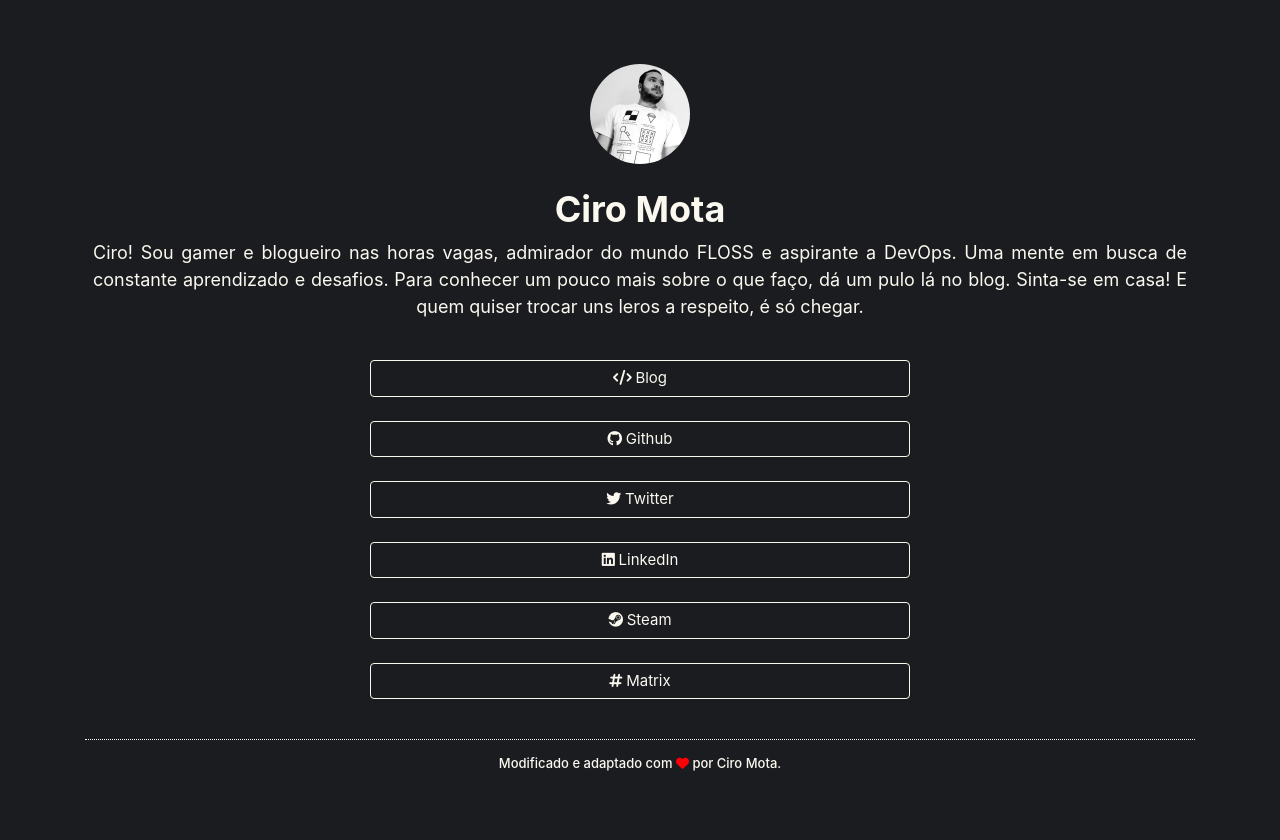
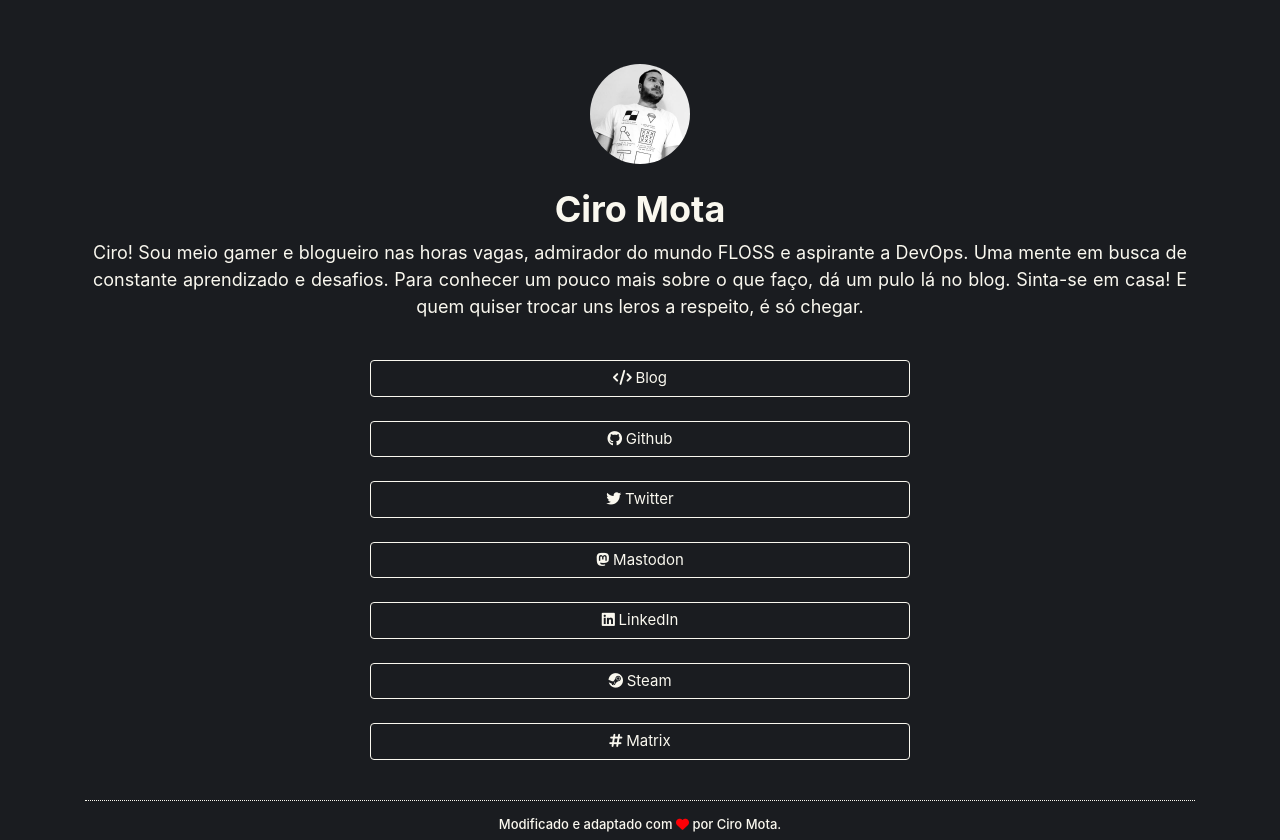
Before and after one commit to ciro-mota/linkfree, a plain HTML site: page index.html in a window 1280 px wide. Before the commit the page ends 800 px from the top, so only its background shows below. Drawn offline with nearby package versions, Linux system fonts and the light colour scheme.

Commit message:
feat: Added link to Mastodon network

```diff
--- a/index.html
+++ b/index.html
@@ -28,7 +28,7 @@
   </div>
     <div class="media-body m-2">
       <h5 class="align-items-center mt-2">Ciro Mota</h5>
-      <p>Ciro! Sou gamer e blogueiro nas horas vagas, admirador do mundo FLOSS e aspirante a DevOps.
+      <p>Ciro! Sou meio gamer e blogueiro nas horas vagas, admirador do mundo FLOSS e aspirante a DevOps.
         Uma mente em busca de constante aprendizado e desafios.
         Para conhecer um pouco mais sobre o que faço, dá um pulo lá no blog.
         Sinta-se em casa! E quem quiser trocar uns leros a respeito, é só chegar.</p>
@@ -40,6 +40,8 @@
   <a href="https://github.com/ciro-mota" class="btn btn-outline-dark btn-block" role="button" target="_blank"><i class="fab fa-github">&nbsp;</i>Github</a>
   <br>
   <a href="https://twitter.com/ciromota" class="btn btn-outline-dark btn-block" role="button" target="_blank"><i class="fab fa-twitter">&nbsp;</i>Twitter</a>
+  <br>
+  <a href="https://mstdn.social/@ciromota" class="btn btn-outline-dark btn-block" role="button" target="_blank"><i class="fa-brands fa-mastodon">&nbsp;</i>Mastodon</a>
   <br>
   <a href="https://www.linkedin.com/in/ciro-mota" class="btn btn-outline-dark btn-block" role="button" target="_blank"><i class="fab fa-linkedin">&nbsp;</i>LinkedIn</a>
   <br>
```
